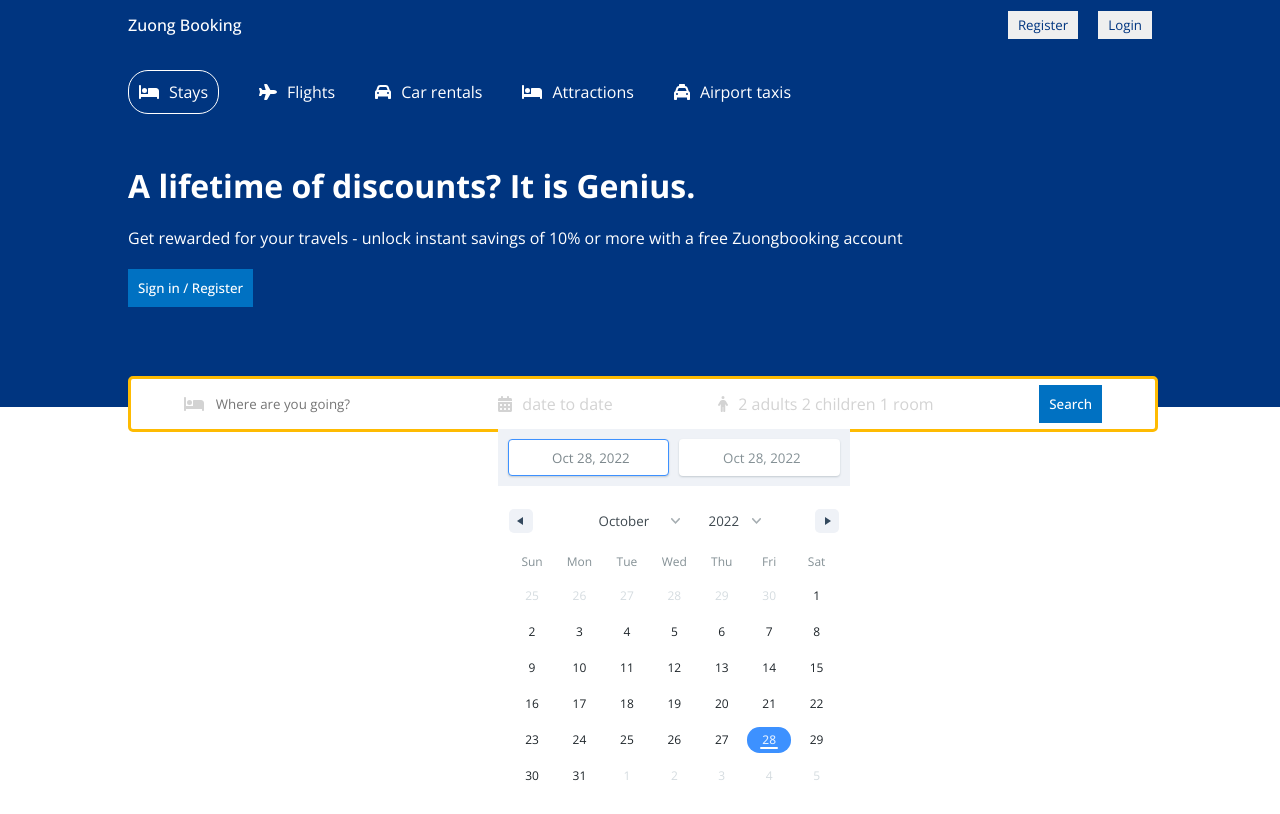
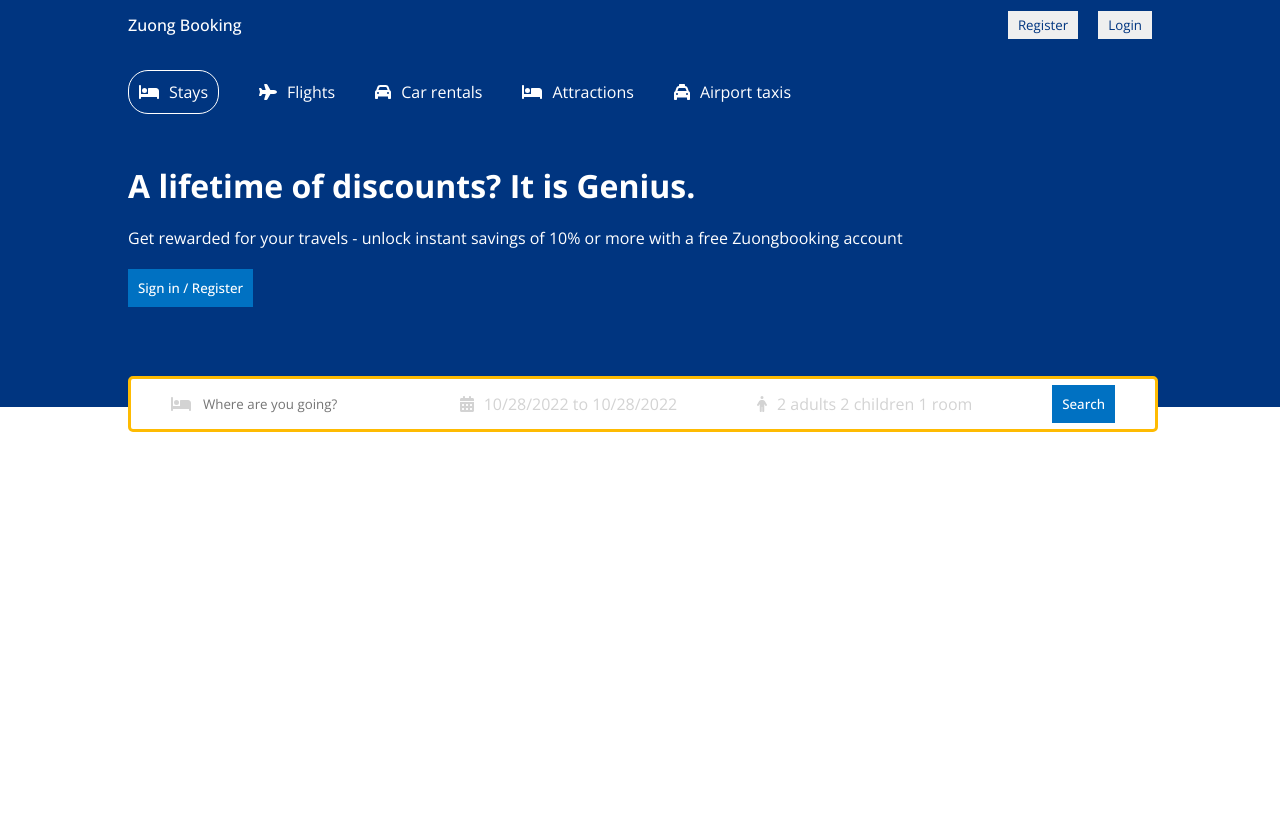
Before and after one commit to dylan751/booking-app-front-end, a React (Create React App) app: page / in a window 1280 px wide. Built offline with nearby package versions, Linux system fonts and the light colour scheme.

Commit message:
Add Searchbar UI

```diff
--- a/src/components/Header/Header.tsx
+++ b/src/components/Header/Header.tsx
@@ -11,10 +11,12 @@ import React, { useState } from 'react';
 import { DateRange } from 'react-date-range';
 import 'react-date-range/dist/styles.css'; // main css file
 import 'react-date-range/dist/theme/default.css'; // theme css file
+import { format } from 'date-fns';
 
 import styles from './Header.module.scss';
 
 const Header = () => {
+  const [openDate, setOpenDate] = useState(false);
   const [date, setDate] = useState<any>([
     {
       startDate: new Date(),
@@ -77,9 +79,16 @@ const Header = () => {
               icon={faCalendarDays}
               className={styles['header__container__search__item__icon']}
             />
-            <span className={styles['header__container__search__item__text']}>
-              date to date
+            <span
+              className={styles['header__container__search__item__text']}
+              onClick={() => setOpenDate(!openDate)}
+            >
+              {`${format(date[0].startDate, 'MM/dd/yyyy')} to ${format(
+                date[0].endDate,
+                'MM/dd/yyyy',
+              )}`}
             </span>
+            {openDate && (
               <DateRange
                 editableDateInputs={true}
                 onChange={(item) => setDate([item.selection])}
@@ -87,6 +96,7 @@ const Header = () => {
                 ranges={date}
                 className={styles['header__container__search__item__date']}
               />
+            )}
           </div>
           <div className={styles['header__container__search__item']}>
             <FontAwesomeIcon
```
Lines whose indentation alone changed are shown as unchanged.
